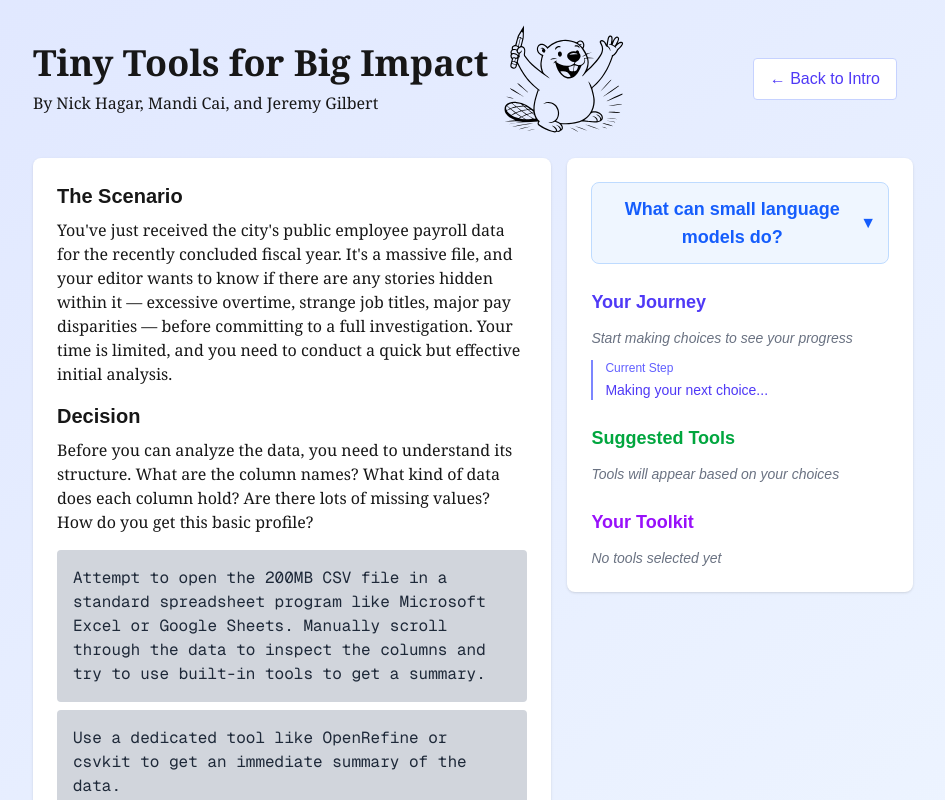
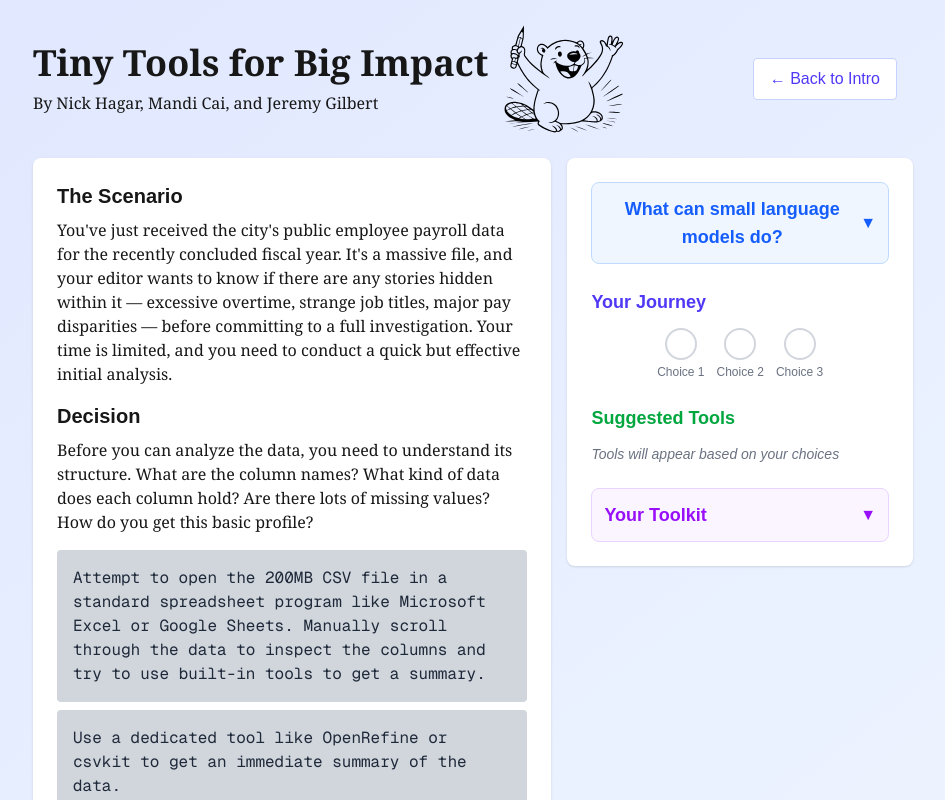
Before and after one commit to mandicai/tiny-tools, a Next.js app: page / in a window 1280 px wide. Both pictures are taken after a click on the element 418 px from the left and 722 px from the top of the page. Shown: the top 800 px of the page, without its empty margins (175-1120 px from the left). Built offline with nearby package versions, Linux system fonts and the light colour scheme.

Commit message:
sidebar cleanup

```diff
--- a/src/components/IntroPage.tsx
+++ b/src/components/IntroPage.tsx
@@ -44,7 +44,7 @@ export default function IntroPage({ onStartScenario }: IntroPageProps) {
           <p className="text-xl font-serif text-gray-700 mb-8">By Nick Hagar, Mandi Cai, and Jeremy Gilbert</p>
 
           <div className="max-w-3xl mx-auto space-y-6">
-            <p className="text-lg text-gray-600">
+            <p className="text-lg text-gray-600 text-left">
               Explore interactive scenarios that demonstrate how different approaches to AI and automation
               can transform journalism workflows. Each scenario presents real-world challenges with
               multiple solution paths to compare and contrast.
@@ -102,7 +102,7 @@ export default function IntroPage({ onStartScenario }: IntroPageProps) {
             >
               <span className="text-3xl mb-2">🛠️</span>
               <span className="font-medium">Tool Repository</span>
-              <span className="text-sm text-gray-500 mt-1">Curated list of tiny tools for journalists</span>
+              <span className="text-sm text-gray-500 mt-1">Curated list of tiny tools</span>
             </a>
             <a
               href="https://docs.google.com/document/d/1iDMcPJBMCAMUANaSWU-c1a3PeYmefbwAVC1l16S_YAc/"
@@ -111,7 +111,7 @@ export default function IntroPage({ onStartScenario }: IntroPageProps) {
             >
               <span className="text-3xl mb-2">📖</span>
               <span className="font-medium">SRCCON 2025 Session</span>
-              <span className="text-sm text-gray-500 mt-1">Full research and methodology</span>
+              <span className="text-sm text-gray-500 mt-1">Original presentation of this work</span>
             </a>
             <a
               href="mailto:nicholas.hagar@northwestern.edu"
--- a/src/components/ScenarioSidebar.tsx
+++ b/src/components/ScenarioSidebar.tsx
@@ -17,7 +17,6 @@ type ToolSuggestion = {
 
 type Props = {
   choiceHistory: ChoiceHistory[];
-  currentNodeId: string;
   toolSuggestions: ToolSuggestion[];
   selectedTools: ToolSuggestion[];
   onToolSelect: (tool: ToolSuggestion) => void;
@@ -26,13 +25,13 @@ type Props = {
 
 export default function ScenarioSidebar({
   choiceHistory,
-  currentNodeId,
   toolSuggestions,
   selectedTools,
   onToolSelect,
   onToolRemove
 }: Props) {
   const [isLMDropdownOpen, setIsLMDropdownOpen] = useState(false);
+  const [isToolkitDropdownOpen, setIsToolkitDropdownOpen] = useState(false);
 
   return (
     <div className="bg-white shadow rounded-lg p-6 h-fit">
@@ -90,26 +89,18 @@ export default function ScenarioSidebar({
       {/* Progress Section */}
       <div className="mb-6">
         <h3 className="text-lg font-bold mb-3 text-indigo-600">Your Journey</h3>
-        <div className="space-y-3">
-          {choiceHistory.length === 0 ? (
-            <p className="text-gray-500 text-sm italic">Start making choices to see your progress</p>
-          ) : (
-            choiceHistory.map((choice, index) => (
-              <div key={index} className="border-l-2 border-indigo-200 pl-3">
-                <div className="text-xs text-gray-500 mb-1">Step {index + 1}</div>
-                <div className="text-sm font-medium text-gray-700 mb-1">{choice.nodeText}</div>
-                <div className="text-sm text-indigo-600 bg-indigo-50 p-2 rounded">
-                  ✓ {choice.choiceText}
+        <div className="flex items-center justify-center space-x-3">
+          {[1, 2, 3].map((step) => (
+            <div key={step} className="flex flex-col items-center">
+              <div className={`w-8 h-8 rounded-full flex items-center justify-center border-2 ${choiceHistory.length >= step
+                ? 'bg-indigo-600 border-indigo-600 text-white'
+                : 'border-gray-300 text-gray-400'
+                }`}>
+                {choiceHistory.length >= step ? '✓' : ''}
               </div>
+              <div className="text-xs text-gray-500 mt-1">Choice {step}</div>
             </div>
-            ))
-          )}
-          {currentNodeId !== 'end' && (
-            <div className="border-l-2 border-indigo-400 pl-3">
-              <div className="text-xs text-indigo-500 mb-1">Current Step</div>
-              <div className="text-sm font-medium text-indigo-600">Making your next choice...</div>
-            </div>
-          )}
+          ))}
         </div>
       </div>
 
@@ -117,12 +108,16 @@ export default function ScenarioSidebar({
       {/* Tool Suggestions */}
       <div className="mb-6">
         <h3 className="text-lg font-bold mb-3 text-green-600">Suggested Tools</h3>
-        <div className="space-y-2">
+        <div className="max-h-80 overflow-y-auto space-y-2">
           {toolSuggestions.length === 0 ? (
             <p className="text-gray-500 text-sm italic">Tools will appear based on your choices</p>
           ) : (
-            toolSuggestions.map((tool, index) => (
-              <div key={index} className="border border-green-200 rounded p-3 hover:bg-green-50 transition-colors">
+            toolSuggestions.slice().reverse().map((tool, index) => (
+              <div
+                key={`${tool.name}-${index}`}
+                className="border border-green-200 rounded p-3 hover:bg-green-50 transition-all duration-300 ease-in-out opacity-0 translate-y-2 animate-[fadeInSlide_0.3s_ease-out_forwards]"
+                style={{ animationDelay: `${index * 50}ms` }}
+              >
                 <div className="flex items-start justify-between">
                   <div className="flex-1">
                     <h4 className="font-medium text-green-700">{tool.name}</h4>
@@ -135,7 +130,7 @@ export default function ScenarioSidebar({
                     onClick={() => onToolSelect(tool)}
                     className="ml-2 bg-green-500 hover:bg-green-600 text-white text-xs px-3 py-1 rounded transition-colors"
                   >
-                    Add
+                    Add to Toolkit
                   </button>
                 </div>
                 <a
@@ -154,8 +149,25 @@ export default function ScenarioSidebar({
 
       {/* Selected Tools Cart */}
       <div>
-        <h3 className="text-lg font-bold mb-3 text-purple-600">Your Toolkit</h3>
-        <div className="space-y-2">
+        <button
+          onClick={() => setIsToolkitDropdownOpen(!isToolkitDropdownOpen)}
+          className="w-full flex items-center justify-between p-3 bg-purple-50 hover:bg-purple-100 border border-purple-200 rounded-lg transition-colors"
+        >
+          <h3 className="text-lg font-bold text-purple-600">Your Toolkit</h3>
+          <div className="flex items-center space-x-2">
+            {selectedTools.length > 0 && (
+              <span className="bg-purple-500 text-white text-xs px-2 py-1 rounded-full font-medium">
+                {selectedTools.length}
+              </span>
+            )}
+            <span className={`text-purple-600 transition-transform ${isToolkitDropdownOpen ? 'rotate-180' : ''}`}>
+              ▼
+            </span>
+          </div>
+        </button>
+        {isToolkitDropdownOpen && (
+          <div className="mt-3 bg-white border border-purple-200 rounded-lg">
+            <div className="max-h-60 overflow-y-auto space-y-2 p-3">
               {selectedTools.length === 0 ? (
                 <p className="text-gray-500 text-sm italic">No tools selected yet</p>
               ) : (
@@ -188,7 +200,7 @@ export default function ScenarioSidebar({
               )}
             </div>
             {selectedTools.length > 0 && (
-          <div className="mt-4 p-3 bg-gray-50 rounded">
+              <div className="border-t border-purple-200 p-3 bg-purple-25">
                 <div className="text-sm font-medium text-gray-700">
                   Total Tools: {selectedTools.length}
                 </div>
@@ -198,6 +210,8 @@ export default function ScenarioSidebar({
               </div>
             )}
           </div>
+        )}
+      </div>
     </div>
   );
 }
--- a/src/components/StoryNode.tsx
+++ b/src/components/StoryNode.tsx
@@ -107,7 +107,6 @@ export default function StoryNode({ story, decisions = [], scenarioTitle = '' }:
       <div>
         <ScenarioSidebar
           choiceHistory={choiceHistory}
-          currentNodeId={currentId}
           toolSuggestions={displayedToolSuggestions}
           selectedTools={selectedTools}
           onToolSelect={handleToolSelect}
--- a/src/data/toolSuggestions.ts
+++ b/src/data/toolSuggestions.ts
@@ -533,6 +533,20 @@ export const toolSuggestionsByChoice: Record<string, ToolSuggestion[]> = {
       category: "Text Editor"
     },
   ],
+  doc_llm: [
+    {
+      name: "Ollama",
+      description: "Run large language models locally",
+      url: "https://ollama.ai/",
+      category: "LLM"
+    },
+    {
+      name: "Cline",
+      description: "AI pair programmer (supports Ollama)",
+      url: "https://cline.bot/",
+      category: "LLM"
+    }
+  ],
   doc_generator: [
     {
       name: "Pandoc",
--- a/src/styles/globals.css
+++ b/src/styles/globals.css
@@ -24,3 +24,14 @@ body {
   color: var(--foreground);
   font-family: Arial, Helvetica, sans-serif;
 }
+
+@keyframes fadeInSlide {
+  from {
+    opacity: 0;
+    transform: translateY(8px);
+  }
+  to {
+    opacity: 1;
+    transform: translateY(0);
+  }
+}
```
Also changed, not shown: src/data/scenarios/planner.yaml (+3 -33 lines). Lines whose indentation alone changed are shown as unchanged.
